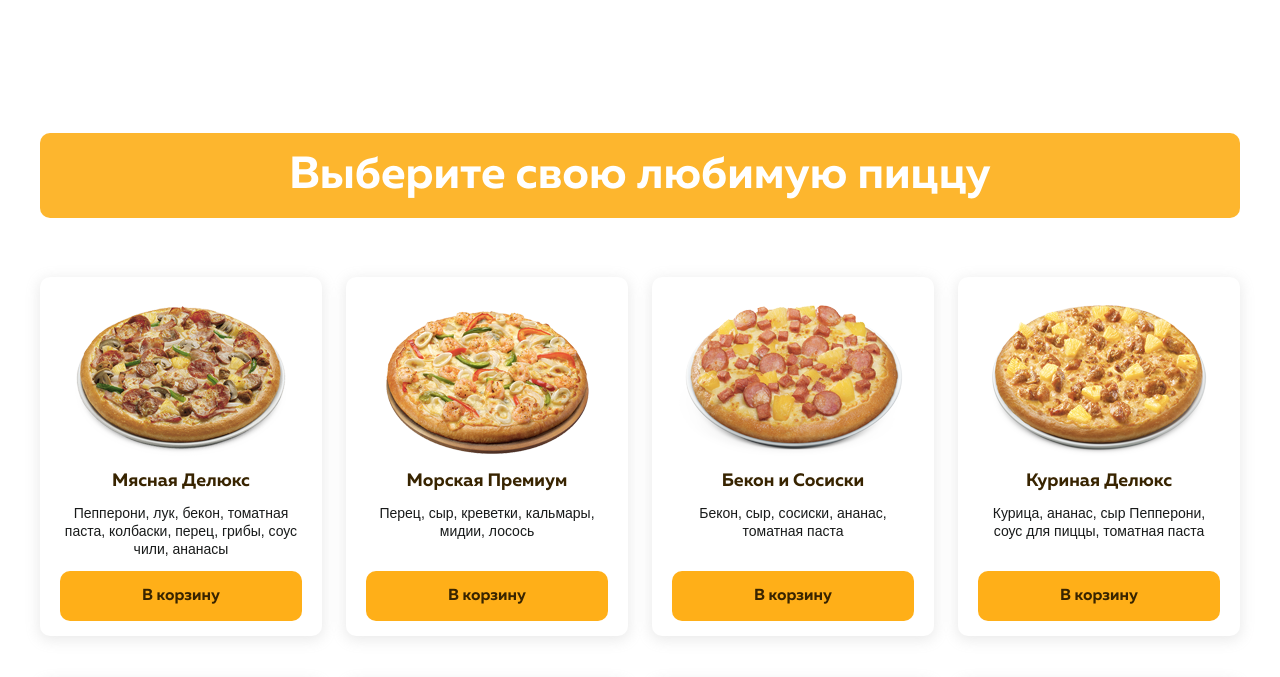
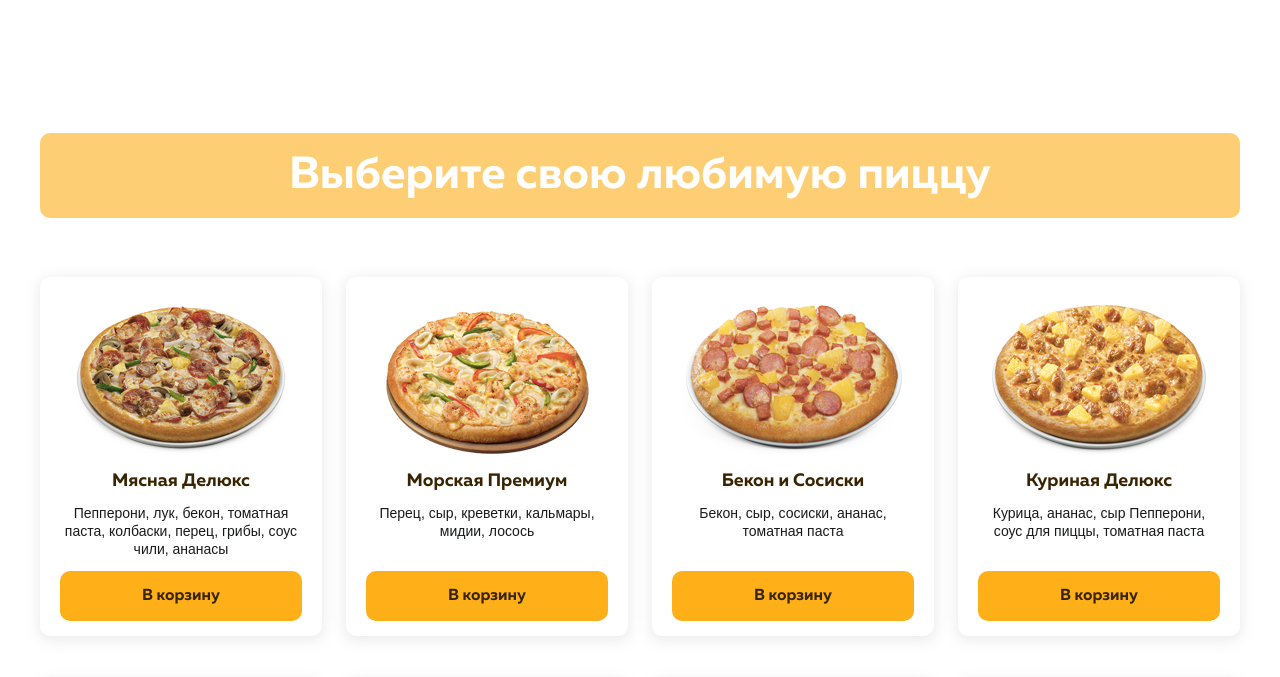
Before and after one commit to CyberArt2718281/pizza-site, a plain HTML site: page index.html in a window 1280 px wide. Shown: the part 760-1437 px from the top of the page. Drawn offline with nearby package versions, Linux system fonts and the light colour scheme.

Commit message:
Update style.css

```diff
--- a/css/style.css
+++ b/css/style.css
@@ -187,7 +187,7 @@
 
 .products-title {
     font-size: 35px;
-    background: rgb(253, 174, 24, .9);
+    background: rgb(253, 174, 24, .6);
     border-radius: 10px;
 
     padding: 20px;
```
